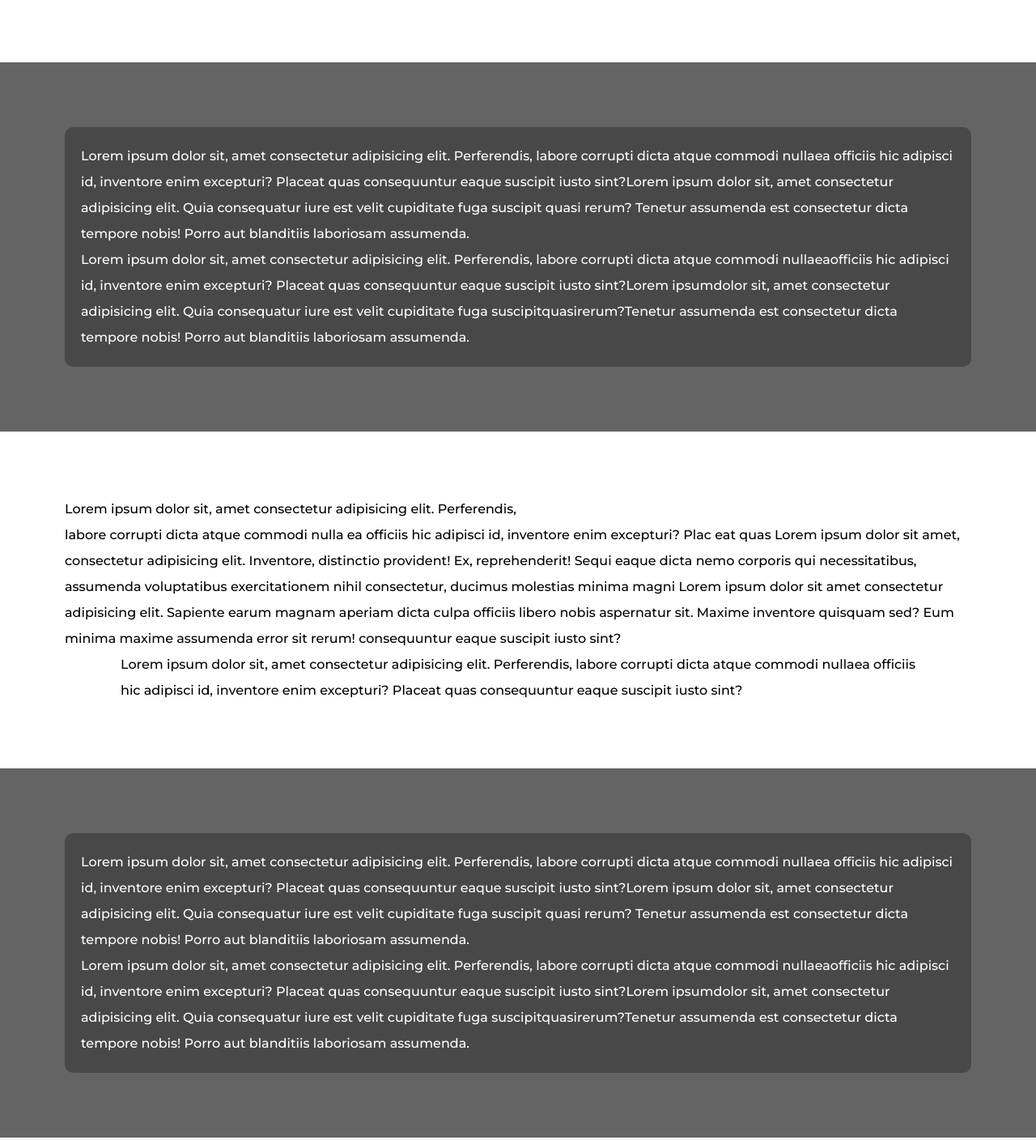
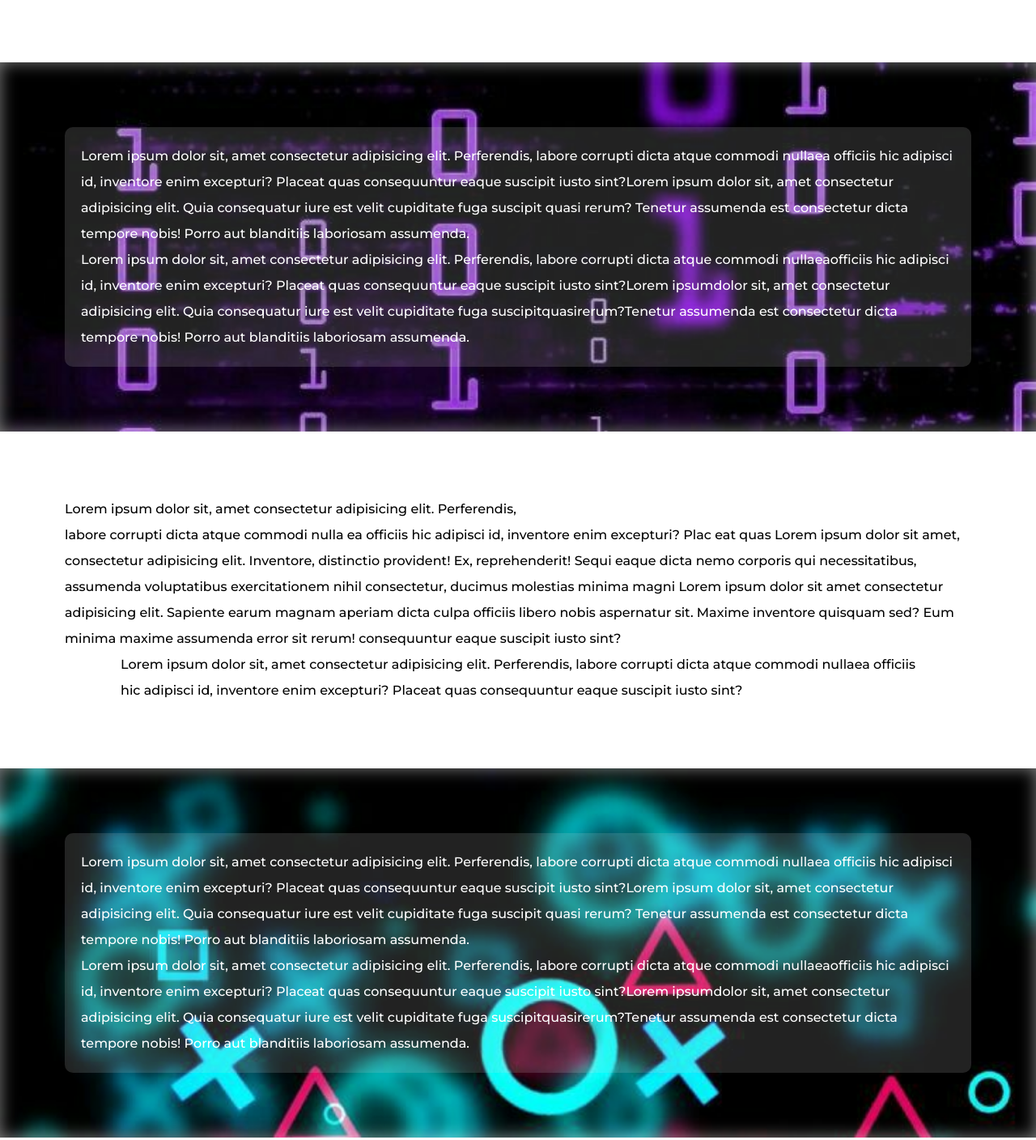
Before and after one commit to felipeguimaraes700/html-css, a plain HTML site: page exercícios- (curso e vídeo)/paralax de fundo/index.html in a window 1280 px wide. Shown: the part 412-1820 px from the top of the page at 81% size. Drawn offline with Linux system fonts and the light colour scheme; a web font is replaced by a local one.

Commit message:
adicionando imgs e fazendo efeito paralax

```diff
--- a/exercícios- (curso e vídeo)/paralax de fundo/index.html
+++ b/exercícios- (curso e vídeo)/paralax de fundo/index.html
@@ -17,7 +17,7 @@
     </section>
 
 
-        <section class="imagem">
+        <section class="imagem" id="img01">
             <div class="box">
                 <p>Lorem ipsum dolor sit, amet consectetur adipisicing elit. Perferendis, labore corrupti dicta atque commodi nullaea officiis hic adipisci id, inventore enim excepturi? Placeat quas consequuntur eaque suscipit iusto sint?Lorem ipsum dolor sit, amet consectetur adipisicing elit. Quia consequatur iure est velit cupiditate fuga suscipit quasi rerum? Tenetur assumenda est consectetur dicta tempore nobis! Porro aut blanditiis laboriosam assumenda.
                 <p>
@@ -36,7 +36,7 @@
             officiis <br> hic adipisci id, inventore enim excepturi? Placeat quas consequuntur eaque suscipit iusto sint?</p>
     </section>
 
-    <section class="imagem">
+    <section class="imagem" id="img02">
         <div class="box">
             <p>Lorem ipsum dolor sit, amet consectetur adipisicing elit. Perferendis, labore corrupti dicta atque commodi
             nullaea officiis hic adipisci id, inventore enim excepturi? Placeat quas consequuntur eaque suscipit iusto
--- a/exercícios- (curso e vídeo)/paralax de fundo/style.css
+++ b/exercícios- (curso e vídeo)/paralax de fundo/style.css
@@ -43,7 +43,7 @@ section{
     font-family: var(--fonte3);
 }
 .box{
-    background-color: rgba(0, 0, 0, 0.281);
+    background-color: rgba(219, 219, 219, 0.151);
     padding: 20px;
     border-radius: 10px;
 }
@@ -54,4 +54,16 @@ section{
 .imagem{
     background-color: rgb(100, 100, 100);
     color: white;
+    box-shadow: inset 0px 0px 20px 0px rgba(255, 255, 255, 0.507);
+    background-attachment: fixed;
 }
+
+#img01{
+    background-image: url(imagens/matrix-roxo.jpg);
+    background-size: cover;
+}
+
+#img02{
+    background-image: url(imagens/ps.jpg);
+    background-size: cover;
+}
```
Also changed, not shown: exercícios- (curso e vídeo)/paralax de fundo/imagens/matrix-roxo.jpg (added), exercícios- (curso e vídeo)/paralax de fundo/imagens/ps.jpg (added).
